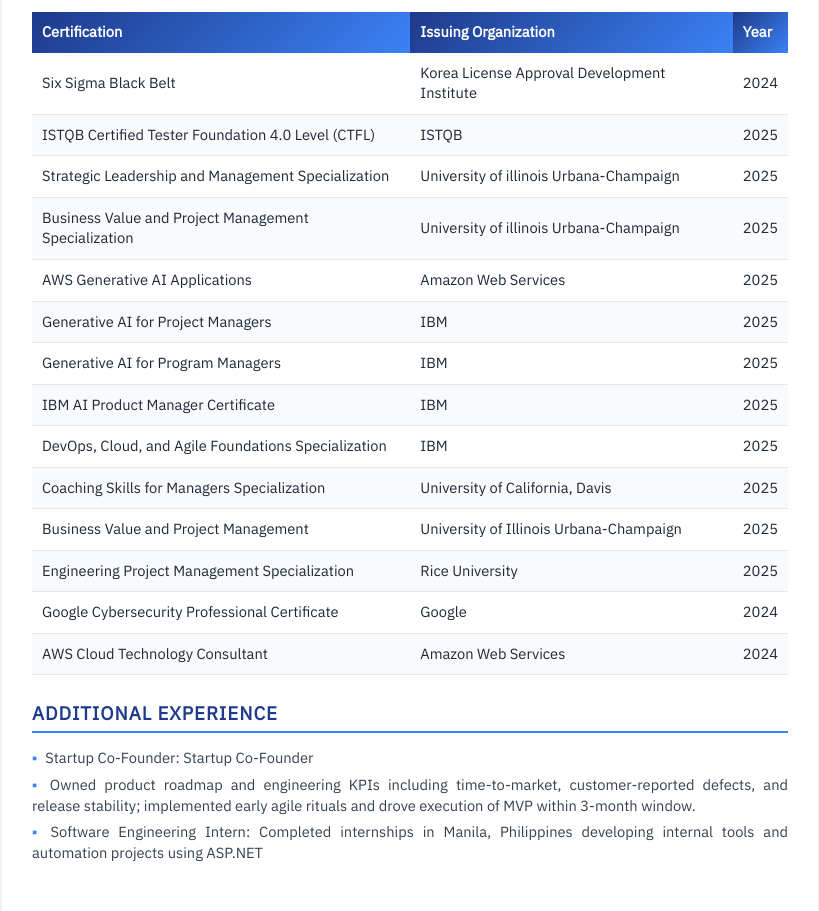
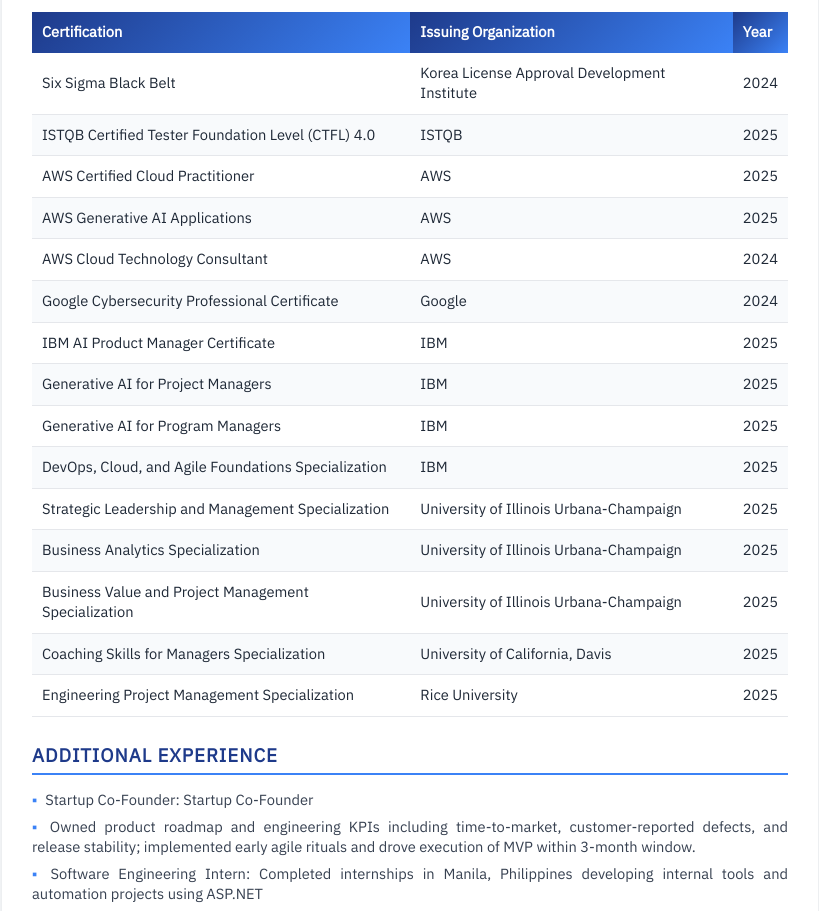
Before and after one commit to ReinaMoon/simpel_resume, a plain HTML site: page index.html in a window 1280 px wide. Shown: the part 3169-4080 px from the top of the page, without its empty margins (230-1049 px from the left). Drawn offline with Linux system fonts and the light colour scheme.

Commit message:
Added Certifications

```diff
--- a/index.html
+++ b/index.html
@@ -499,23 +499,33 @@
                 <td>2024</td>
             </tr>
             <tr>
-                    <td>ISTQB Certified Tester Foundation 4.0 Level (CTFL)</td>
+                <td>ISTQB Certified Tester Foundation Level (CTFL) 4.0</td>
                 <td>ISTQB</td>
                 <td>2025</td>
             </tr>
             <tr>
-                    <td>Strategic Leadership and Management Specialization</td>
-                    <td>University of illinois Urbana-Champaign</td>
-                    <td>2025</td>
-                </tr>
-                <tr>
-                    <td>Business Value and Project Management Specialization</td>
-                    <td>University of illinois Urbana-Champaign</td>
+                <td>AWS Certified Cloud Practitioner</td>
+                <td>AWS</td>
                 <td>2025</td>
             </tr>
             <tr>
                 <td>AWS Generative AI Applications</td>
-                    <td>Amazon Web Services</td>
+                <td>AWS</td>
+                <td>2025</td>
+            </tr>
+            <tr>
+                <td>AWS Cloud Technology Consultant</td>
+                <td>AWS</td>
+                <td>2024</td>
+            </tr>
+            <tr>
+                <td>Google Cybersecurity Professional Certificate</td>
+                <td>Google</td>
+                <td>2024</td>
+            </tr>
+            <tr>
+                <td>IBM AI Product Manager Certificate</td>
+                <td>IBM</td>
                 <td>2025</td>
             </tr>
             <tr>
@@ -529,13 +539,24 @@
                 <td>2025</td>
             </tr>
             <tr>
-                    <td>IBM AI Product Manager Certificate</td>
+                <td>DevOps, Cloud, and Agile Foundations Specialization</td>
                 <td>IBM</td>
                 <td>2025</td>
             </tr>
             <tr>
-                    <td>DevOps, Cloud, and Agile Foundations Specialization</td>
-                    <td>IBM</td>
+                <td>Strategic Leadership and Management Specialization</td>
+                <td>University of Illinois Urbana-Champaign</td>
+                <td>2025</td>
+            </tr>
+            <tr>
+                <td>Business Analytics Specialization</td>
+                <td>University of Illinois Urbana-Champaign</td>
+                <td>2025</td>
+            </tr>
+
+            <tr>
+                <td>Business Value and Project Management Specialization</td>
+                <td>University of Illinois Urbana-Champaign</td>
                 <td>2025</td>
             </tr>
             <tr>
@@ -544,28 +565,14 @@
                 <td>2025</td>
             </tr>
             <tr>
-                    <td>Business Value and Project Management</td>
-                    <td>University of Illinois Urbana-Champaign</td>
-                    <td>2025</td>
-                </tr>
-                <tr>
                 <td>Engineering Project Management Specialization</td>
                 <td>Rice University</td>
                 <td>2025</td>
             </tr>
-                <tr>
-                    <td>Google Cybersecurity Professional Certificate</td>
-                    <td>Google</td>
-                    <td>2024</td>
-                </tr>
-                <tr>
-                    <td>AWS Cloud Technology Consultant</td>
-                    <td>Amazon Web Services</td>
-                    <td>2024</td>
-                </tr>
         </tbody>
     </table>
 </div>
+
 
         <div class="section">
             <div class="section-title">ADDITIONAL EXPERIENCE</div>
```
Lines whose indentation alone changed are shown as unchanged.
